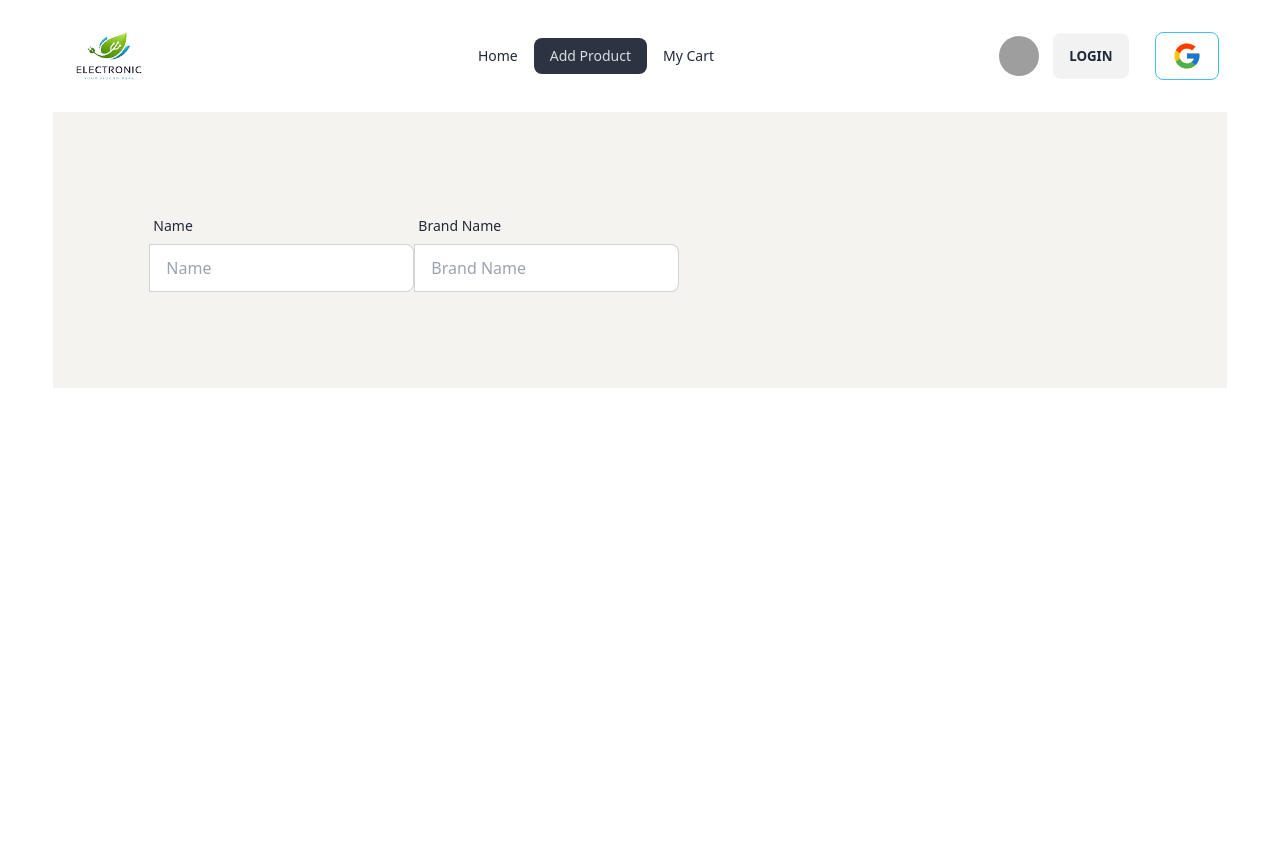
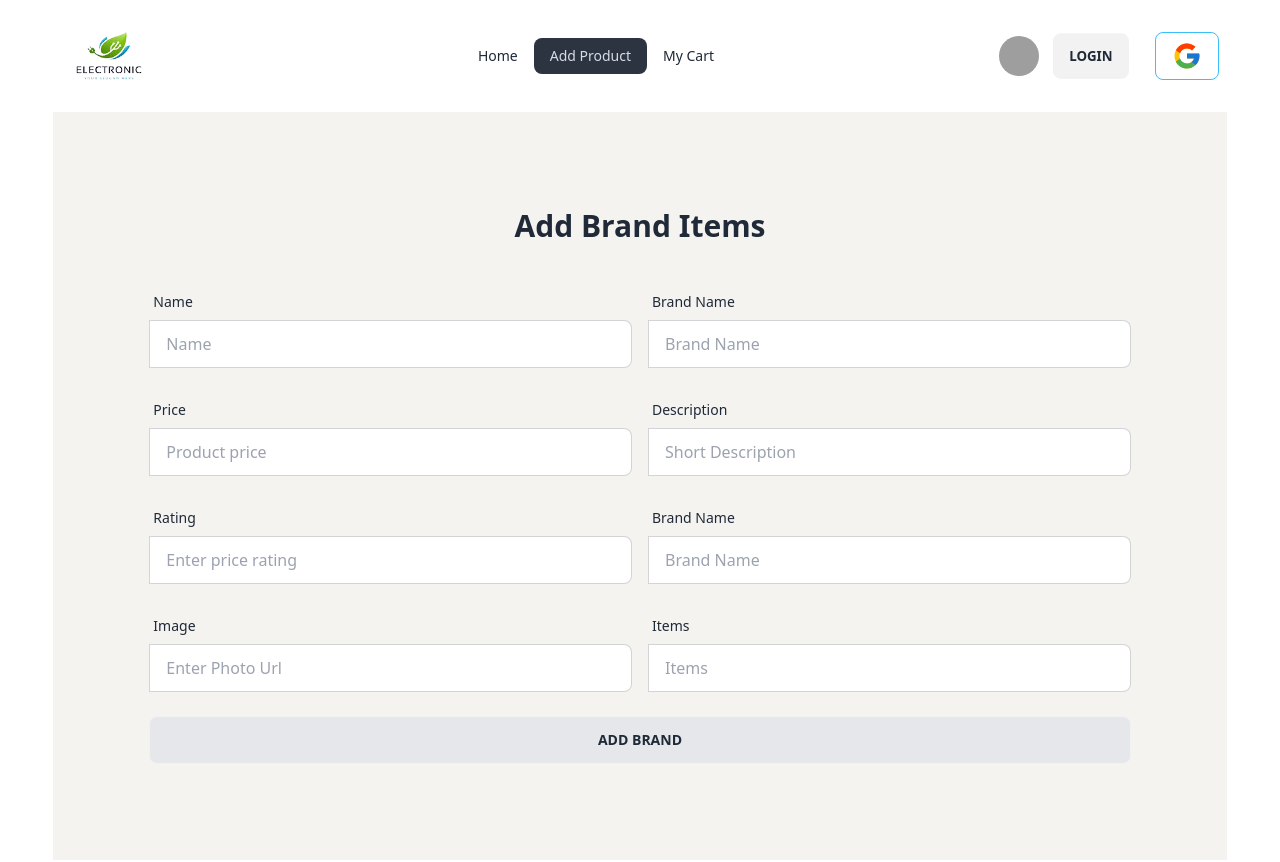
Before and after one commit to shamimraza/technology-and-electronics-client, a React (Vite) app: page /product in a window 1280 px wide. Shown: the top 862 px of the page. Built offline with nearby package versions, Linux system fonts and the light colour scheme; no server answers; grey boxes are pictures that could not be loaded.

Commit message:
product add

```diff
--- a/src/components/Product/Product.jsx
+++ b/src/components/Product/Product.jsx
@@ -1,21 +1,63 @@
 const Product = () => {
+  const handleSubmit = (e) => {
+    e.preventDefault();
+    const form = e.target;
+
+    const text = form.text.value;
+    const brand = form.brand.value;
+    const price = form.price.value;
+    const description = form.description.value;
+    const star = form.star.value;
+    const photo = form.photo.value;
+    const item = form.item.value;
+    const brand2 = form.brand2.value;
+    const newBrand = {
+      text,
+      brand,
+      brand2,
+      price,
+      description,
+      star,
+      photo,
+      item,
+    };
+    console.log(newBrand);
+
+    // sent data to the server
+    fetch("http://localhost:5000/brand", {
+      method: "POST",
+      headers: {
+        "content-type": "application/json",
+      },
+      body: JSON.stringify(newBrand),
+    })
+      .then((res) => res.json())
+      .then((data) => {
+        console.log(data);
+      });
+  };
   return (
     <div className="bg-[#F4F3F0] p-24">
-      <form>
-        <div className="flex">
-          <div className="form-control">
+      <h2 className="text-3xl font-extrabold text-center mb-10">
+        Add Brand Items
+      </h2>
+      <form onSubmit={handleSubmit}>
+        {/* form row 1*/}
+        <div className="md:flex mb-6">
+          <div className="form-control md:w-1/2">
             <label className="label">
               <span className="label-text">Name</span>
             </label>
             <label className="input-group">
               <input
+                name="text"
                 type="text"
                 placeholder="Name"
-                className="input input-bordered"
+                className="input input-bordered w-full"
               />
             </label>
           </div>
-          <div className="form-control">
+          <div className="form-control md:w-1/2 ml-4">
             <label className="label">
               <span className="label-text">Brand Name</span>
             </label>
@@ -24,11 +66,103 @@ const Product = () => {
                 name="brand"
                 type="text"
                 placeholder="Brand Name"
-                className="input input-bordered"
+                className="input input-bordered w-full"
               />
             </label>
           </div>
         </div>
+        {/* form row 2*/}
+        <div className="md:flex mb-6">
+          <div className="form-control md:w-1/2">
+            <label className="label">
+              <span className="label-text">Price</span>
+            </label>
+            <label className="input-group">
+              <input
+                name="price"
+                type="text"
+                placeholder="Product price"
+                className="input input-bordered w-full"
+              />
+            </label>
+          </div>
+          <div className="form-control md:w-1/2 ml-4">
+            <label className="label">
+              <span className="label-text">Description</span>
+            </label>
+            <label className="input-group">
+              <input
+                name="description"
+                type="text"
+                placeholder="Short Description"
+                className="input input-bordered w-full"
+              />
+            </label>
+          </div>
+        </div>
+        {/* form row 3*/}
+        <div className="md:flex mb-6">
+          <div className="form-control md:w-1/2">
+            <label className="label">
+              <span className="label-text">Rating</span>
+            </label>
+            <label className="input-group">
+              <input
+                name="star"
+                type="text"
+                placeholder="Enter price rating"
+                className="input input-bordered w-full"
+              />
+            </label>
+          </div>
+          <div className="form-control md:w-1/2 ml-4">
+            <label className="label">
+              <span className="label-text">Brand Name</span>
+            </label>
+            <label className="input-group">
+              <input
+                name="brand2"
+                type="text"
+                placeholder="Brand Name"
+                className="input input-bordered w-full"
+              />
+            </label>
+          </div>
+        </div>
+        {/* form row 4*/}
+        <div className="md:flex mb-6">
+          <div className="form-control md:w-1/2">
+            <label className="label">
+              <span className="label-text">Image</span>
+            </label>
+            <label className="input-group">
+              <input
+                name="photo"
+                type="text"
+                placeholder="Enter Photo Url"
+                className="input input-bordered w-full"
+              />
+            </label>
+          </div>
+          <div className="form-control md:w-1/2 ml-4">
+            <label className="label">
+              <span className="label-text">Items</span>
+            </label>
+            <label className="input-group">
+              <input
+                name="item"
+                type="text"
+                placeholder="Items"
+                className="input input-bordered w-full"
+              />
+            </label>
+          </div>
+        </div>
+        <input
+          type="submit"
+          value="Add Brand"
+          className="bg-gray-200 btn btn-block"
+        />
       </form>
     </div>
   );
```
